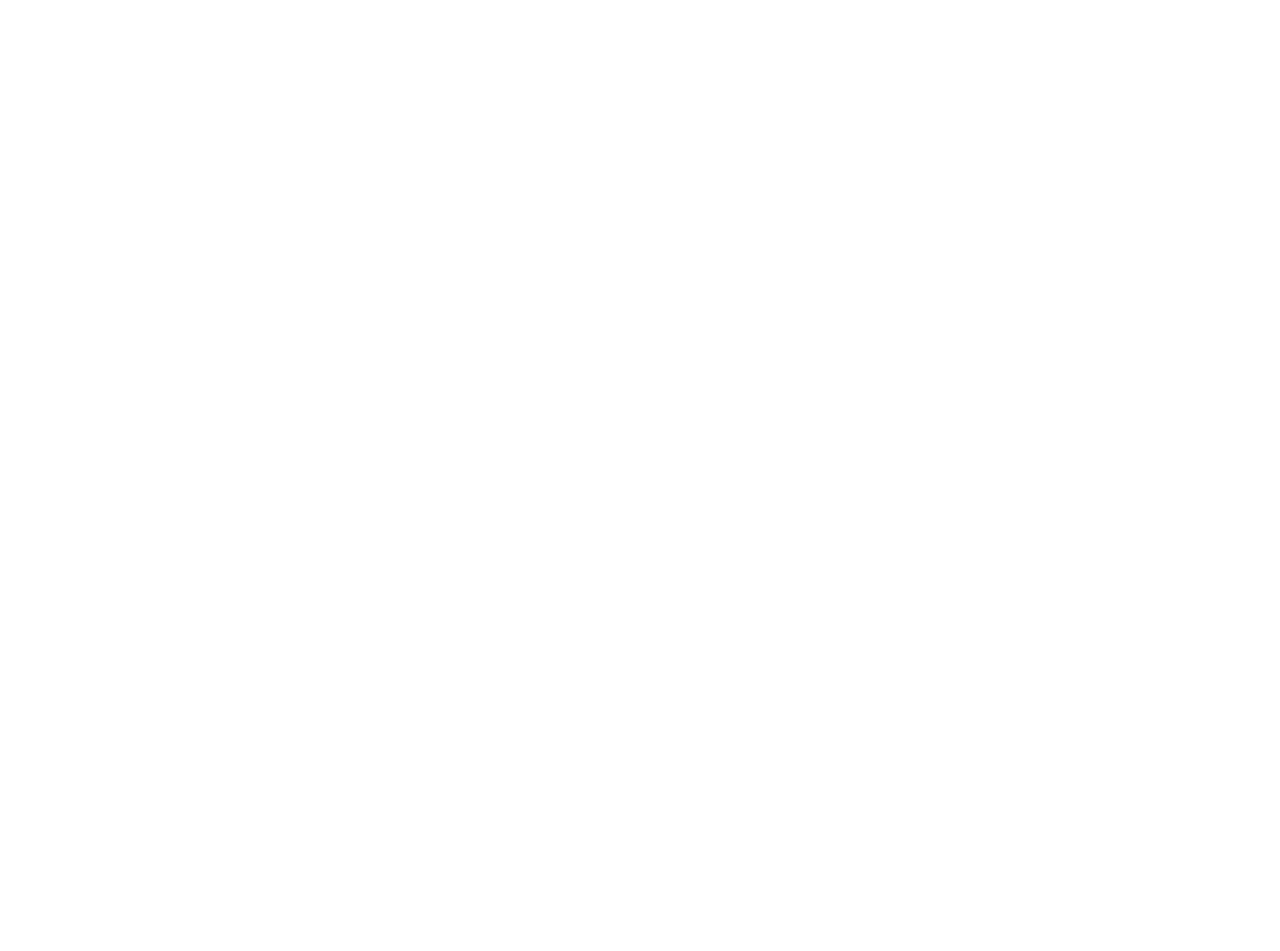
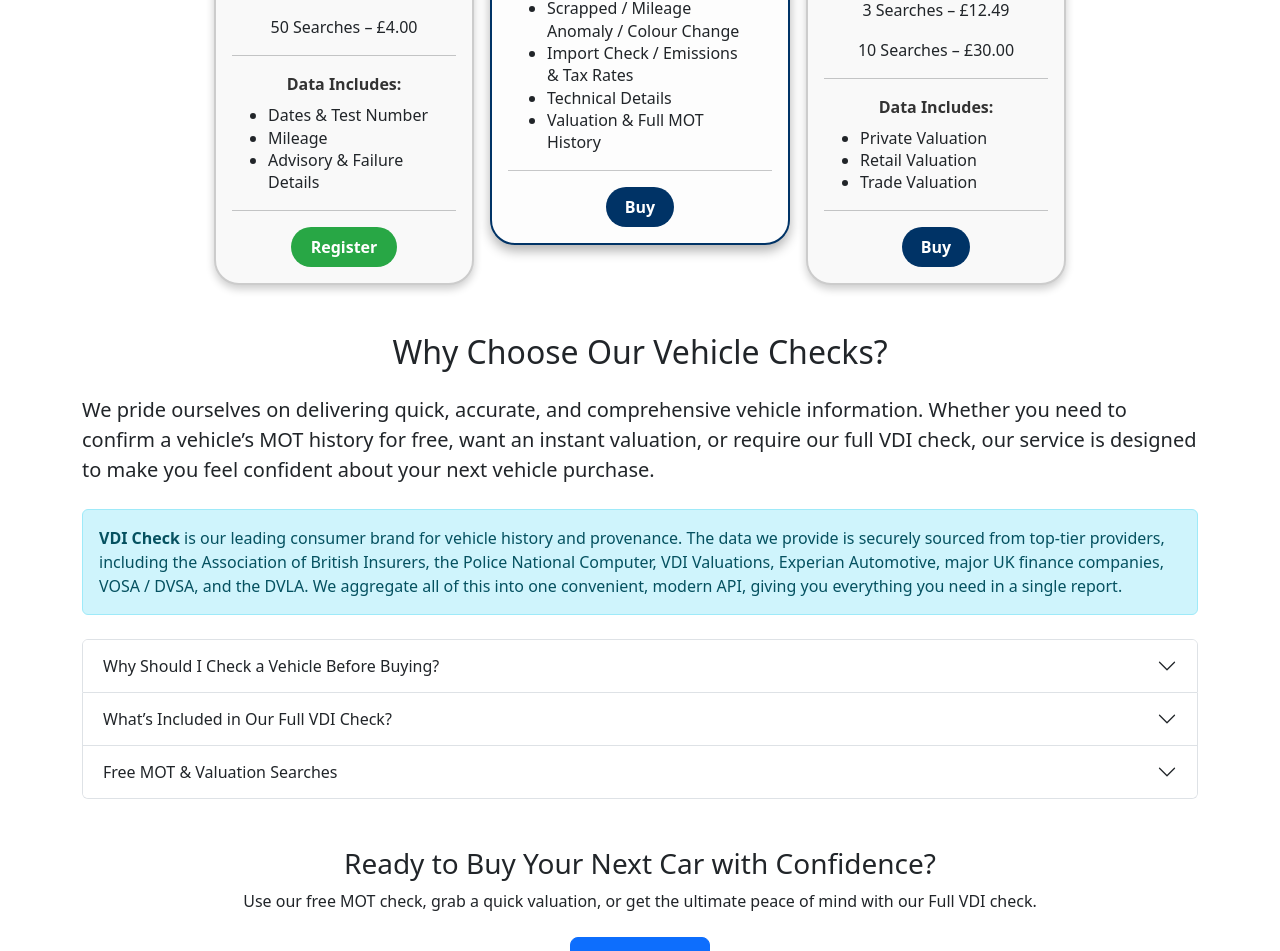
Before and after one commit to kandekore/hpi, a React (Create React App) app in the folder frontend/: page / in a window 1280 px wide. Shown: the part 1036-1987 px from the top of the page. Before the commit the page ends 912 px from the top, so only its background shows below. Built offline with nearby package versions, Linux system fonts and the light colour scheme; no server answers.

Commit message:
refacored homepage

```diff
--- a/frontend/src/components/Layout.js
+++ b/frontend/src/components/Layout.js
@@ -7,7 +7,9 @@
   // If the current path is "/hpi", we'll skip the Bootstrap container wrapper
   const isHpiRoute = location.pathname === '/hpi';
   const isHomeRoute = location.pathname === '/';
-  const isFullWidth = isHomeRoute || isHpiRoute;
+  const isMotRoute = location.pathname === '/mot';
+  const isValuationRoute = location.pathname === '/valuation';
+  const isFullWidth = isHomeRoute || isHpiRoute || isMotRoute || isValuationRoute;
 
   return (
     <div className="d-flex flex-column min-vh-100">
--- a/frontend/src/pages/HomePage.js
+++ b/frontend/src/pages/HomePage.js
@@ -1,10 +1,9 @@
-// src/pages/HomePage.js
 import React, { useState } from 'react';
-import { useQuery } from '@apollo/client';
+import { useQuery, useMutation } from '@apollo/client';
 import { GET_USER_PROFILE } from '../graphql/queries';
 import { useNavigate } from 'react-router-dom';
-
-// If you have a background image:
+import { CREATE_CREDIT_PURCHASE_SESSION } from '../graphql/mutations';
+import MainPricing from '../components/MainPricing';
 import drkbgd from '../images/backgrd.jpg';
 
 export default function HomePage() {
@@ -22,56 +21,63 @@
   // For Valuation credits:
   const hasValuationCredits = (userProfile?.valuationCredits ?? 0) > 0;
 
-  // For VDI => in your logic, it might be userProfile?.valuationCredits also
-  // or hpiCredits? or a separate "vdiCredits"?
-  // Some apps treat VDI the same as "valuationCredits"?
-  // But if you have a separate "VDI credits," do that here:
-  const hasVdiCredits = (userProfile?.hpiCredits?? 0)> 0
-  // Or if you share them with Valuation, adapt as needed
+  // For VDI => if you track VDI separately:
+  const hasVdiCredits = (userProfile?.hpiCredits ?? 0) > 0;
 
   const navigate = useNavigate();
 
-  // Limit the input to 8 chars
   const handleRegChange = (e) => {
     const val = e.target.value.toUpperCase();
+    // Limit input to 8 chars
     if (val.length <= 8) {
       setReg(val);
     }
   };
 
-  // Common check => if not logged in => show error
-  // else if no credits => show error
-  // else => navigate
-// In HomePage.js (or wherever you handle the “MOT History” button):
+  // MOT handler
   const handleClickMOT = () => {
     setErrorMsg('');
-
     if (!reg) {
       setErrorMsg('Please enter a valid registration.');
       return;
     }
-
     if (!isLoggedIn) {
       setErrorMsg('Please login or register to do an MOT check.');
       return;
     }
-
-  // userProfile might be undefined if not loaded. So check userProfile first:
     if (!userProfile) {
       setErrorMsg('Unable to fetch your profile. Please try again later.');
       return;
     }
 
-  // We combine free check logic + purchased credit logic:
-  const freeMotChecksUsed = userProfile.freeMotChecksUsed ?? 0;
+    const freeMotChecksUsedLocal = userProfile.freeMotChecksUsed ?? 0;
     const motCredits = userProfile.motCredits ?? 0;
-
-  if (freeMotChecksUsed < 3 || motCredits > 0) {
-    // They have either free checks left or purchased credits
+    if (freeMotChecksUsedLocal < 3 || motCredits > 0) {
       navigate(`/mot?reg=${reg}`);
     } else {
-    // No free checks and no purchased credits
-    setErrorMsg('You have no MOT checks remaining. Please purchase MOT credits or wait for more free checks.');
+      setErrorMsg(
+        'You have no MOT checks remaining. Please purchase credits or wait for more free checks.'
+      );
+    }
+  };
+
+  const [createSession] = useMutation(CREATE_CREDIT_PURCHASE_SESSION);
+
+  const handlePurchase = async (product, quantity) => {
+    const productMap = {
+      Valuation: 'VALUATION',
+      VDI: 'VDI',
+      MOT: 'MOT',
+    };
+    const creditType = productMap[product] || 'VDI';
+
+    try {
+      const { data } = await createSession({ variables: { creditType, quantity } });
+      if (data.createCreditPurchaseSession) {
+        window.location.href = data.createCreditPurchaseSession;
+      }
+    } catch (err) {
+      console.error(err);
     }
   };
 
@@ -112,33 +118,40 @@
   return (
     <>
       <style>{`
-        /* Full width / height hero with background image repeated or covered: */
-        html, body {
-          margin: 0;
-          padding: 0;
-        }
+        /* Hero background, not full viewport height anymore */
         .hero {
           width: 100%;
-          min-height: 100vh;
           background: url(${drkbgd}) center top repeat-y;
-          /* or background-size: cover; if you want a full image that doesn't tile */
-          display: flex;
-          flex-direction: column;
+          padding: 3rem 0;
+          /* Removed min-height: 100vh for a more compact form area */
         }
+
         .hero-content {
-          flex: 1;
+          max-width: 1200px;
+          margin: 0 auto;
+          text-align: center;
           padding: 2rem;
         }
 
+        .hero h1 {
+          margin-bottom: 1rem;
+          font-weight: 700;
+        }
+
+        .hero p {
+          margin-bottom: 2rem;
+        }
+
+        /* Plate container & input styling */
         .plate-container {
-          width: 40%;
-          height: 200px;
-          margin: 2rem auto;
+          margin: 0 auto;
           display: flex;
           align-items: stretch;
           border: 2px solid #000;
           border-radius: 25px;
           overflow: hidden;
+          max-width: 600px;
+          height: 150px;
         }
         .plate-blue {
           background-color: #003399;
@@ -146,85 +159,74 @@
           display: flex;
           align-items: center;
           justify-content: center;
-          width: 130px;
-          font-size: 4.5rem;
+          width: 110px;
+          font-size: 2.5rem;
           font-weight: bold;
-          padding: 5px;
         }
         .plate-input {
           flex: 1;
-          background-color: #FFDE46;
+          background-color: #ffde46;
           color: #000;
           font-weight: bold;
-          font-size: 7rem;
+          font-size: 3rem;
           border: none;
           text-transform: uppercase;
           padding: 0 1rem;
           outline: none;
-          line-height: 1;
-          padding-left: 10%;
         }
 
-        .submit {
-          text-align: center;
-        }
-
+        /* Button group side-by-side on desktop, stacked on mobile */
         .button-group {
           display: flex;
           justify-content: center;
+          margin-top: 1.5rem;
           gap: 1rem;
+          flex-wrap: wrap;
         }
-
         .action-button {
-          background-color: #1560BD;
+          background-color: #1560bd;
           color: #fff;
-          font-weight: bold;
+          font-weight: 600;
           border: none;
           border-radius: 25px;
           padding: 10px 25px;
           cursor: pointer;
-          font-size: 2rem;
+          font-size: 1.3rem;
         }
-
         .action-button:hover {
           background-color: #0d4f9c;
         }
-
         .action-button:disabled {
           opacity: 0.6;
           cursor: not-allowed;
         }
 
-        /* If you'd like a smaller input on mobile */
         @media (max-width: 768px) {
+          /* Plate smaller on mobile */
           .plate-container {
-            width: 100%;
-            height: 150px;
-            margin: 1rem auto;
+            max-width: 100%;
+            height: 120px;
           }
           .plate-blue {
             width: 80px;
-            font-size: 3rem;
+            font-size: 2rem;
           }
           .plate-input {
-            font-size: 6.5rem;
-            padding-left: 5%;
-          }
-          .action-button {
-            font-size: 1.5rem;
+            font-size: 2.4rem;
           }
         }
       `}</style>
 
+      {/* HERO SECTION WITH FORM */}
       <div className="hero">
         <div className="hero-content">
           <h1>All-In-One Vehicle Check</h1>
           <p>
             Enter your vehicle registration below, then pick from
-            MOT History, Valuation, or Full VDI Check.
+            <strong> Free MOT History</strong>, <strong>Simple Valuation</strong>,
+            or a <strong>Full VDI (Vehicle Data &amp; History) Check</strong>.
           </p>
 
-          {/* Big plate */}
           <div className="plate-container">
             <div className="plate-blue">GB</div>
             <input
@@ -236,7 +238,6 @@
             />
           </div>
 
-          {/* Buttons side by side */}
           <div className="button-group">
             <button className="action-button" onClick={handleClickMOT}>
               MOT History
@@ -249,14 +250,185 @@
             </button>
           </div>
 
-          {/* Show error if needed */}
           {errorMsg && (
-            <div className="alert alert-danger mt-3" style={{ maxWidth: '600px', margin: '0 auto' }}>
+            <div
+              className="alert alert-danger mt-3"
+              style={{ maxWidth: '600px', margin: '1rem auto' }}
+            >
               {errorMsg}
             </div>
           )}
         </div>
       </div>
+
+      {/* PRICING SECTION */}
+      <MainPricing
+        isLoggedIn={!!localStorage.getItem('authToken')}
+        hasUsedFreeMOT={freeMotChecksUsed >= 3}
+        onPurchase={(product, quantity) => handlePurchase(product, quantity)}
+      />
+
+      {/* CONTENT SECTION - Features & Benefits */}
+      <div className="container my-5">
+        <h2 className="mb-4 text-center">Why Choose Our Vehicle Checks?</h2>
+
+        <p className="lead">
+          We pride ourselves on delivering quick, accurate, and
+          comprehensive vehicle information. Whether you need to confirm
+          a vehicle’s MOT history for free, want an instant valuation,
+          or require our full VDI check, our service is designed to
+          make you feel confident about your next vehicle purchase.
+        </p>
+
+        <div className="alert alert-info my-4" role="alert">
+          <strong>VDI Check</strong> is our leading consumer brand for vehicle history
+          and provenance. The data we provide is securely sourced from top-tier
+          providers, including the Association of British Insurers, the Police National Computer,
+          VDI Valuations, Experian Automotive, major UK finance companies, VOSA / DVSA, and the DVLA.
+          We aggregate all of this into one convenient, modern API, giving you everything you need
+          in a single report.
+        </div>
+
+        {/* ACCORDION FOR MORE DETAILS */}
+        <div className="accordion" id="vehicleCheckAccordion">
+          {/* Why check a vehicle */}
+          <div className="accordion-item">
+            <h2 className="accordion-header" id="headingOne">
+              <button
+                className="accordion-button collapsed"
+                type="button"
+                data-bs-toggle="collapse"
+                data-bs-target="#collapseOne"
+                aria-expanded="false"
+                aria-controls="collapseOne"
+              >
+                Why Should I Check a Vehicle Before Buying?
+              </button>
+            </h2>
+            <div
+              id="collapseOne"
+              className="accordion-collapse collapse"
+              aria-labelledby="headingOne"
+              data-bs-parent="#vehicleCheckAccordion"
+            >
+              <div className="accordion-body">
+                <p>
+                  Buying a used car can be a big investment. A quick look
+                  at a vehicle doesn’t always reveal hidden issues such as
+                  outstanding finance, previous write-offs, or even if it
+                  was reported stolen. By checking these details in advance,
+                  you protect yourself from unexpected losses and ensure
+                  you’re paying a fair price.
+                </p>
+                <ul>
+                  <li><i className="bi bi-check-circle me-2"></i> Avoid purchasing a car with unpaid finance</li>
+                  <li><i className="bi bi-check-circle me-2"></i> Steer clear of stolen or clocked vehicles</li>
+                  <li><i className="bi bi-check-circle me-2"></i> Confirm mileage accuracy</li>
+                  <li><i className="bi bi-check-circle me-2"></i> Validate it has a legitimate V5C (logbook)</li>
+                </ul>
+              </div>
+            </div>
+          </div>
+
+          {/* What's included in the checks */}
+          <div className="accordion-item">
+            <h2 className="accordion-header" id="headingTwo">
+              <button
+                className="accordion-button collapsed"
+                type="button"
+                data-bs-toggle="collapse"
+                data-bs-target="#collapseTwo"
+                aria-expanded="false"
+                aria-controls="collapseTwo"
+              >
+                What’s Included in Our Full VDI Check?
+              </button>
+            </h2>
+            <div
+              id="collapseTwo"
+              className="accordion-collapse collapse"
+              aria-labelledby="headingTwo"
+              data-bs-parent="#vehicleCheckAccordion"
+            >
+              <div className="accordion-body">
+                <p>
+                  Our <strong>Full VDI Check</strong> goes beyond basic details
+                  to give you an in-depth report about the vehicle’s past:
+                </p>
+                <ul>
+                  <li><i className="bi bi-check-circle me-2"></i> Outstanding Finance or Loans</li>
+                  <li><i className="bi bi-check-circle me-2"></i> Stolen Vehicle Status (Police National Computer)</li>
+                  <li><i className="bi bi-check-circle me-2"></i> Insurance Write-off Records</li>
+                  <li><i className="bi bi-check-circle me-2"></i> Mileage Discrepancies</li>
+                  <li><i className="bi bi-check-circle me-2"></i> Number of Previous Owners &amp; Keeper Changes</li>
+                  <li><i className="bi bi-check-circle me-2"></i> Plate Transfers, Scrappage Checks &amp; Import/Export Status</li>
+                  <li><i className="bi bi-check-circle me-2"></i> Vehicle Identification Number (VIN) Match</li>
+                  <li><i className="bi bi-check-circle me-2"></i> Technical Data &amp; Emissions Standards</li>
+                  <li><i className="bi bi-check-circle me-2"></i> …and so much more!</li>
+                </ul>
+                <p>
+                  All of this data is pulled together in seconds, giving you peace of mind and
+                  saving you from potential pitfalls.
+                </p>
+              </div>
+            </div>
+          </div>
+
+          {/* Free MOT + Valuation Info */}
+          <div className="accordion-item">
+            <h2 className="accordion-header" id="headingThree">
+              <button
+                className="accordion-button collapsed"
+                type="button"
+                data-bs-toggle="collapse"
+                data-bs-target="#collapseThree"
+                aria-expanded="false"
+                aria-controls="collapseThree"
+              >
+                Free MOT &amp; Valuation Searches
+              </button>
+            </h2>
+            <div
+              id="collapseThree"
+              className="accordion-collapse collapse"
+              aria-labelledby="headingThree"
+              data-bs-parent="#vehicleCheckAccordion"
+            >
+              <div className="accordion-body">
+                <p>
+                  We know it’s important to have easy access to core checks. That’s why
+                  every user gets <strong>free MOT searches</strong> and a
+                  <strong> simple valuation check</strong> option to ensure the basics
+                  are covered without any hidden fees.
+                </p>
+                <ul>
+                  <li><i className="bi bi-check-circle me-2"></i> Up to 3 free MOT checks</li>
+                  <li><i className="bi bi-check-circle me-2"></i> Instant market valuation so you never overpay</li>
+                </ul>
+                <p>
+                  Once you’ve confirmed these essentials, you can upgrade to a full
+                  VDI check anytime for maximum detail.
+                </p>
+              </div>
+            </div>
+          </div>
+        </div>
+
+        {/* Possible final prompt or CTA */}
+        <div className="mt-5 text-center">
+          <h3>Ready to Buy Your Next Car with Confidence?</h3>
+          <p className="mb-4">
+            Use our free MOT check, grab a quick valuation, or get the
+            ultimate peace of mind with our Full VDI check.
+          </p>
+          <button
+            className="btn btn-primary btn-lg"
+            onClick={() => window.scrollTo({ top: 0, behavior: 'smooth' })}
+          >
+            Get Started
+          </button>
+        </div>
+      </div>
     </>
   );
 }
```
Lines whose indentation alone changed are shown as unchanged.
